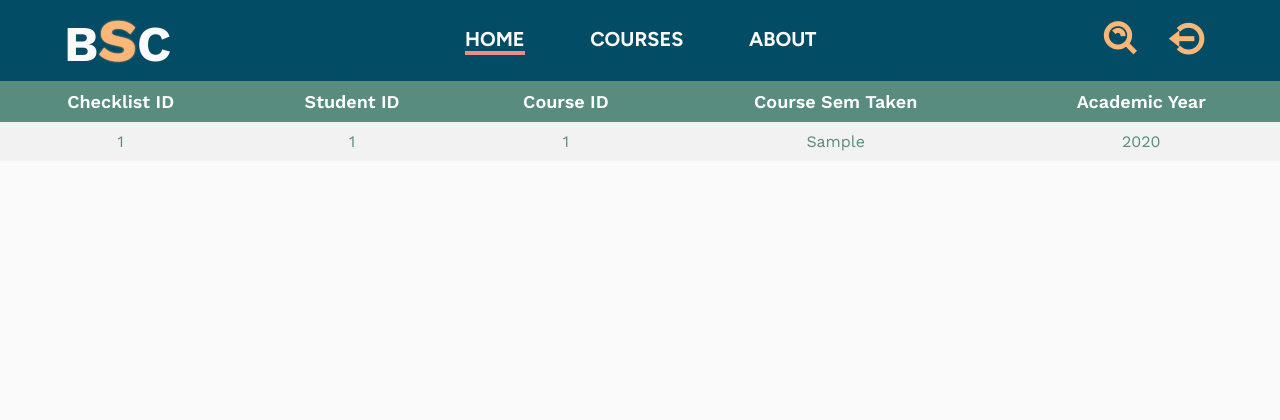
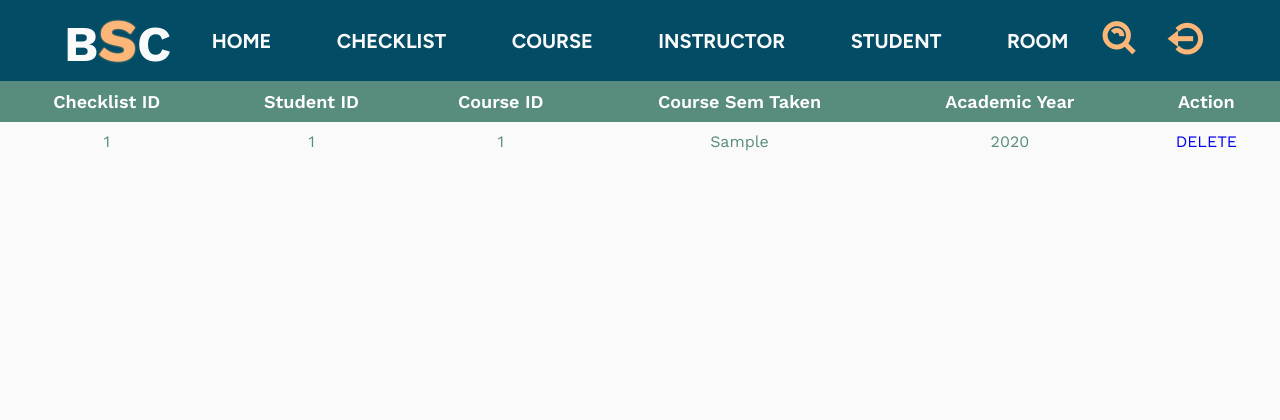
Before and after one commit to Jurisneo/CMSC-127-Front-End, a PHP site: page /table1.php in a window 1280 px wide. Shown: the top 420 px of the page. Run offline with PHP 8.4, Linux system fonts and the light colour scheme; tables that the repository leaves empty or names only in its code hold one stand-in row (values such as "Sample post").

Commit message:
Update table1.php

```diff
--- a/Three-Tea_InputOutput/table1.php
+++ b/Three-Tea_InputOutput/table1.php
@@ -1,11 +1,38 @@
 <!DOCTYPE html>
 <html>
 <head>
+<title>CHECKLIST Table</title>
 <title>Table with database</title>
         <link href="style.css?v=<?php echo time(); ?>" rel="stylesheet" type="text/css"/>
         <link href='https://unpkg.com/boxicons@2.1.4/css/boxicons.min.css' rel='stylesheet'>
         <title>BSC</title>
         <link rel="icon" href="imgs/BSC.png" type="image/ico" >
+</head>
+<body>
+<nav class="navBar">
+            <div class="navLogo">
+                <a href="">B<span>S</span>C</a>
+            </div>
+            <div class="navLinks">
+                <ul>
+                    <li><a href="filter.php">HOME</a></li>
+                    <li><a href="table1.php">CHECKLIST</a></li>
+                    <li><a href="table2.php">COURSE</a></li>
+                    <li><a href="table3.php">INSTRUCTOR</a></li>
+                    <li><a href="table4.php">STUDENT</a></li>
+                    <li><a href="table5.php">ROOM</a></li>
+                </ul>
+            </div>
+            <div class="navIcons">
+                <a href="filter.php"><i class='bx bx-search-alt' ></i></a>
+                <a href=""><i class='bx bx-log-out-circle' ></i></a>
+            </div>
+	<br>
+	<div>
+        </nav>
+    <body>
+    <table>
+    <tr>
         <style>
     table {
 border-collapse: collapse;
@@ -19,34 +46,17 @@ th {
 background-color: #588c7e;
 color: white;
 }
-tr:nth-child(even) {background-color: #f2f2f2}
+tr:nth-child() {background-color: #f2f2f2}
 </style>
-    </head>
-    <nav class="navBar">
-            <div class="navLogo">
-                <a href="">B<span>S</span>C</a>
-            </div>
-            <div class="navLinks">
-                <ul>
-                    <li><a href="" class="active">HOME</a></li>
-                    <li><a href="">COURSES</a></li>
-                    <li><a href="">ABOUT</a></li>
-                </ul>
-            </div>
-            <div class="navIcons">
-                <a href="filter.php"><i class='bx bx-search-alt' ></i></a>
-                <a href=""><i class='bx bx-log-out-circle' ></i></a>
-            </div>
-        </nav>
-    <body>
-    <table>
-    <tr>
         <th>Checklist ID</th>
         <th>Student ID</th>
         <th>Course ID</th>
         <th>Course Sem Taken</th>
         <th>Academic Year</th>
+        <th>Action</th>
     </tr>
+    <?php
+    ?>
     <footer class="footer">
             <div class="footer1">
                 <div class="footerLogo">
@@ -65,7 +75,7 @@ tr:nth-child(even) {background-color: #f2f2f2}
                 </div>
             </div>
         </footer>
-
+			<tbody>
 
             <?php
             $conn = mysqli_connect("localhost", "root", "", "CMSC127_RSC_db");
@@ -78,12 +88,23 @@ $result = $conn->query($sql);
             if ($result->num_rows > 0) {
             // output data of each row
             while($row = $result->fetch_assoc()) {
-echo "<tr><td>" . $row["CList_ID"]. "</td><td>" . $row["Stud_ID"] ."</td><td>" .$row["Crs_ID"]."</td><td>". $row["CList_SemTaken"]."</td><td>". $row["CList_AcadYear"]. "</td></tr>";
+                echo
+                "<tr>
+                <td>". $row["CList_ID"] ."</td>
+                <td>". $row["Stud_ID"] ."</td>
+                <td>". $row["Crs_ID"] ."</td>
+                <td>". $row["CList_SemTaken"] ."</td>
+                <td>". $row["CList_AcadYear"] ."</td>
+                <td><a  href='delete.php'? CList_ID=".
+                $row["CList_ID"] .">DELETE</a></td>
+            </tr>";
             }
             echo "</table>";
             } else { echo "0 results"; }
             $conn->close();
             ?>
+			</tbody>
 		</table>
+	</div>
 </body>
 </html>
```
Lines whose indentation alone changed are shown as unchanged.
